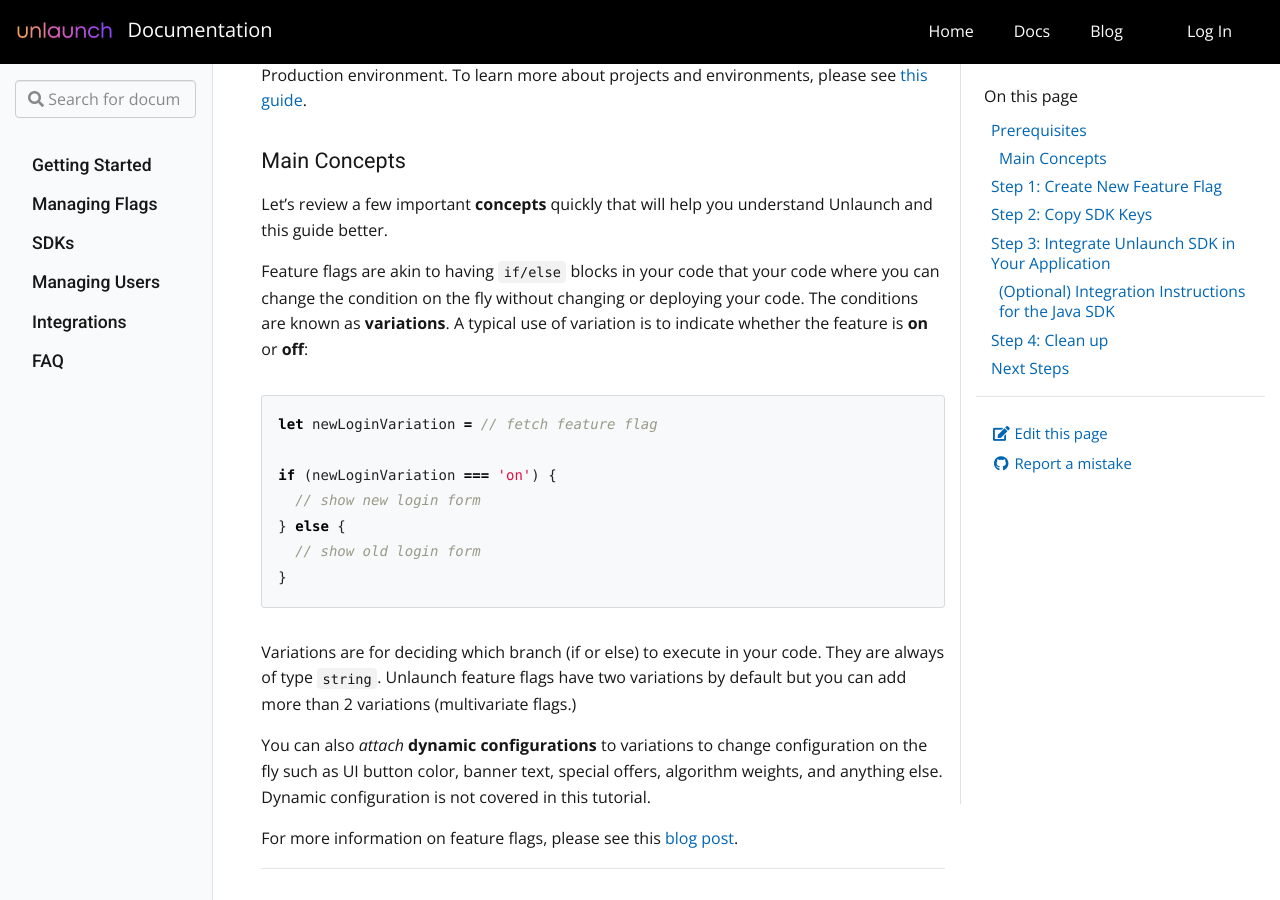
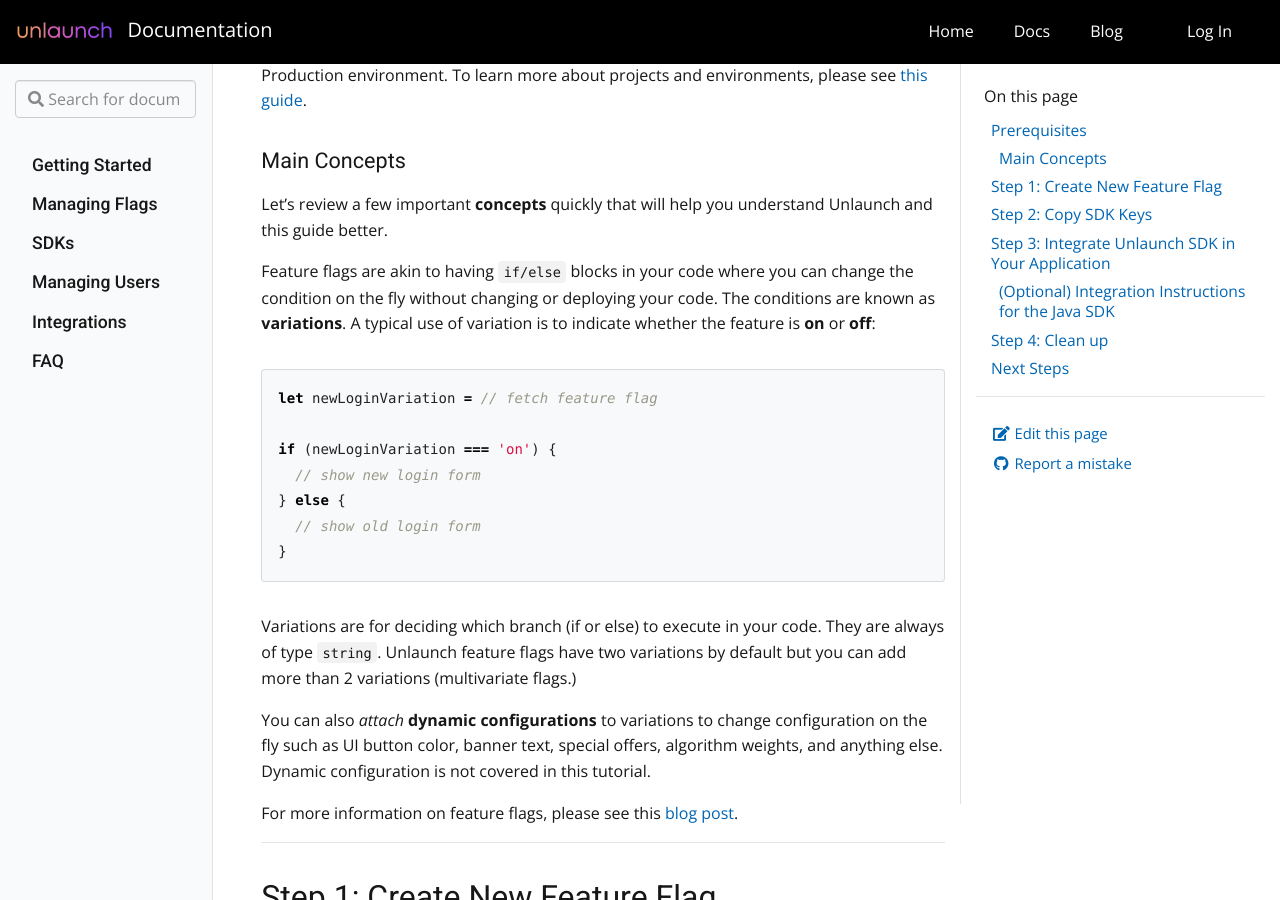
Before and after one commit to unlaunch/documentation, a Jekyll site: the page built from _docs/getting-started.md, in a window 1280 px wide and 900 px high, scrolled down 491 px. Built offline with Jekyll 4.4.1, drawn with Linux system fonts in a browser that asks for light colours; nearby versions of some CDN libraries.

Commit message:
minor fix

````diff
--- a/_docs/getting-started.md
+++ b/_docs/getting-started.md
@@ -21,7 +21,7 @@
 
 Let's review a few important **concepts** quickly that will help you understand Unlaunch and this guide better.
 
-Feature flags are akin to having `if/else` blocks in your code that your code where you can change the condition on the fly without changing or deploying your code. The conditions are known as **variations**. A typical use of variation is to indicate whether the feature is **on** or **off**:
+Feature flags are akin to having `if/else` blocks in your code where you can change the condition on the fly without changing or deploying your code. The conditions are known as **variations**. A typical use of variation is to indicate whether the feature is **on** or **off**:
 
 ```javascript
 let newLoginVariation = // fetch feature flag
````
